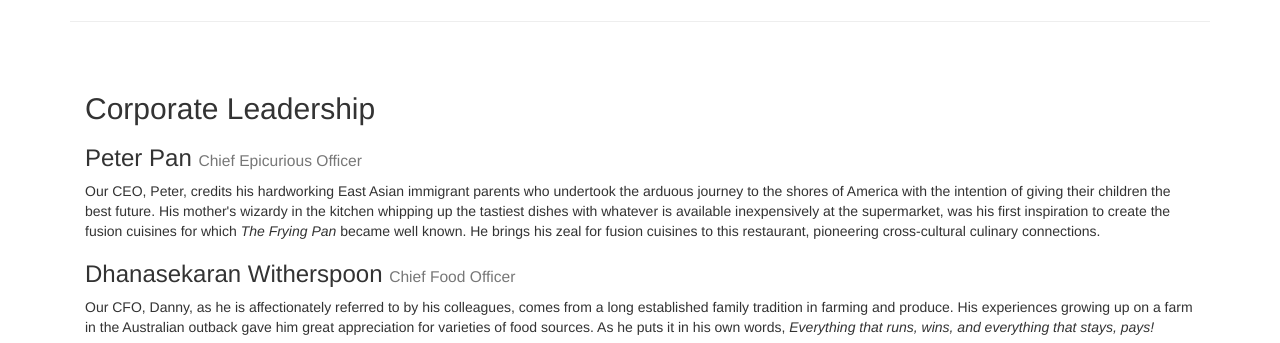
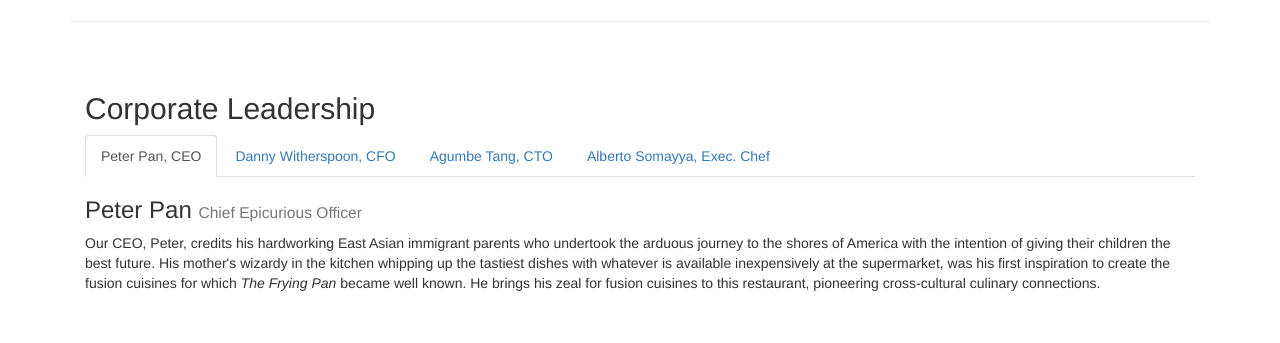
Before and after one commit to michaelrevans/bootstrap-confusion, a plain HTML site: page aboutus.html in a window 1280 px wide. Shown: the part 1020-1363 px from the top of the page. Drawn offline with nearby package versions, Linux system fonts and the light colour scheme.

Commit message:
1st assignment of week 3

```diff
--- a/aboutus.html
+++ b/aboutus.html
@@ -137,14 +137,42 @@
         <div class="row row-content">
             <div class="col-xs-12">
                 <h2>Corporate Leadership</h2>
+                <ul class="nav nav-tabs" role="tablist">
+                  <li role="presentation" class="active">
+                    <a href="#peter" aria-controls="peter"
+                    role="tab" data-toggle="tab">Peter Pan, CEO</a>
+                  </li>
+                  <li role="presentation"><a href="#danny"
+                    aria-controls="danny" role="tab"
+                    data-toggle="tab">Danny Witherspoon, CFO</a>
+                  </li>
+                  <li role="presentation"><a href="#agumbe"
+                    aria-controls="agumbe" role="tab"
+                    data-toggle="tab">Agumbe Tang, CTO</a>
+                  </li>
+                  <li role="presentation"><a href="#alberto"
+                      aria-controls="alberto" role="tab"
+                      data-toggle="tab">Alberto Somayya, Exec. Chef</a>
+                  </li>
+                </ul>
+                <div class="tab-content">
+                  <div role="tabpanel" class="tab-pane tade in active" id="peter">
                     <h3>Peter Pan <small>Chief Epicurious Officer</small></h3>
                     <p>Our CEO, Peter, credits his hardworking East Asian immigrant parents who undertook the arduous journey to the shores of America with the intention of giving their children the best future. His mother's wizardy in the kitchen whipping up the tastiest dishes with whatever is available inexpensively at the supermarket, was his first inspiration to create the fusion cuisines for which <em>The Frying Pan</em> became well known. He brings his zeal for fusion cuisines to this restaurant, pioneering cross-cultural culinary connections.</p>
+                  </div>
+                  <div role="tabpanel" class="tab-pane fade" id="danny">
                     <h3>Dhanasekaran Witherspoon <small>Chief Food Officer</small></h3>
                     <p>Our CFO, Danny, as he is affectionately referred to by his colleagues, comes from a long established family tradition in farming and produce. His experiences growing up on a farm in the Australian outback gave him great appreciation for varieties of food sources. As he puts it in his own words, <em>Everything that runs, wins, and everything that stays, pays!</em></p>
+                  </div>
+                  <div role="tabpanel" class="tab-pane fade" id="agumbe">
                     <h3>Agumbe Tang <small>Chief Taste Officer</small></h3>
                     <p>Blessed with the most discerning gustatory sense, Agumbe, our CFO, personally ensures that every dish that we serve meets his exacting tastes. Our chefs dread the tongue lashing that ensues if their dish does not meet his exacting standards. He lives by his motto, <em>You click only if you survive my lick.</em></p>
+                  </div>
+                  <div role="tabpanel" class="tab-pane fade" id="alberto">
                     <h3>Alberto Somayya <small>Executive Chef</small></h3>
                     <p>Award winning three-star Michelin chef with wide International experience having worked closely with whos-who in the culinary world, he specializes in creating mouthwatering Indo-Italian fusion experiences. He says, <em>Put together the cuisines from the two craziest cultures, and you get a winning hit! Amma Mia!</em></p>
+                  </div>
+                </div>
             </div>
              <div class="col-xs-12">
                 <p style="padding:20px;"></p>
```
Lines whose indentation alone changed are shown as unchanged.
